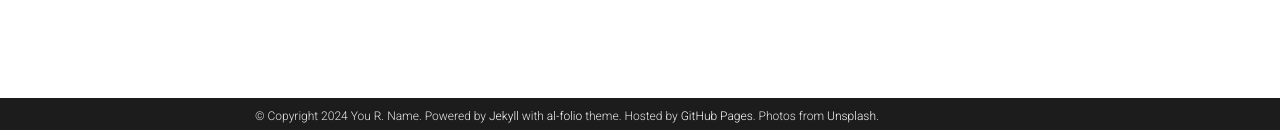
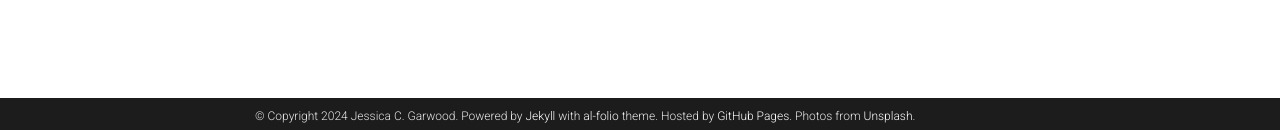
Before and after one commit to LagrangianOceanLab/LagrangianOceanLab.github.io, a Jekyll site: the page built from news.html, in a window 1280 px wide. Shown: the part 767-897 px from the top of the page. Built offline with Jekyll 4.4.1, drawn with Linux system fonts in a browser that asks for light colours; full-size pictures stand in for the smaller copies a plugin makes; emoji names are drawn with the system emoji font; comment, search, counter and statistics services are not loaded; a style sheet for code colours, icons or effects is not loaded.

Commit message:
updated email
;

```diff
--- a/_config.yml
+++ b/_config.yml
@@ -3,10 +3,10 @@
 # -----------------------------------------------------------------------------
 
 title: The Lagrangian Ocean Lab # the website title (if blank, full name will be used instead)
-first_name: You
-middle_name: R.
-last_name: Name
-email: you@example.com
+first_name: Jessica
+middle_name: C.
+last_name: Garwood
+email: jessica.garwood@oregonstate.edu
 description: > # the ">" symbol means to ignore newlines until "footer_text:"
   A simple, whitespace theme for academics. Based on [*folio](https://github.com/bogoli/-folio) design.
 footer_text: >
```
